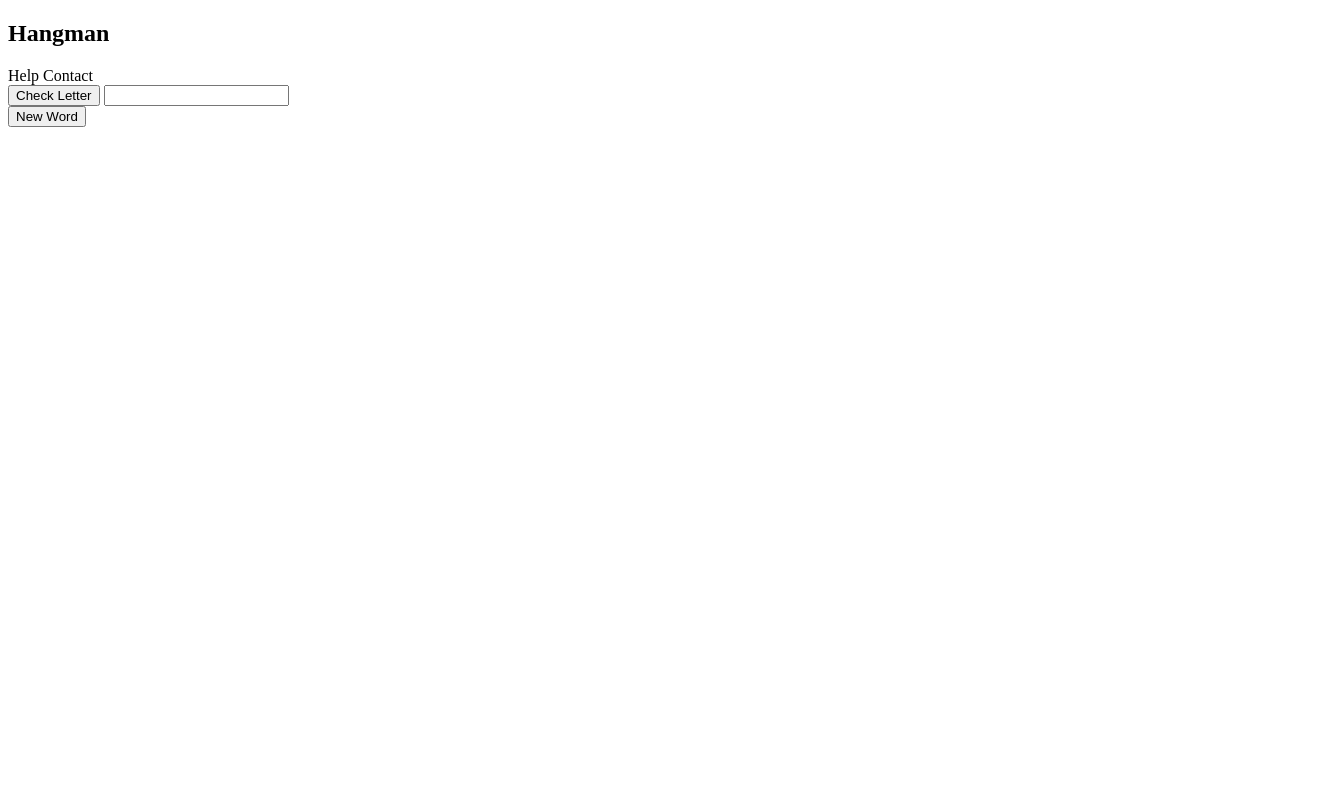
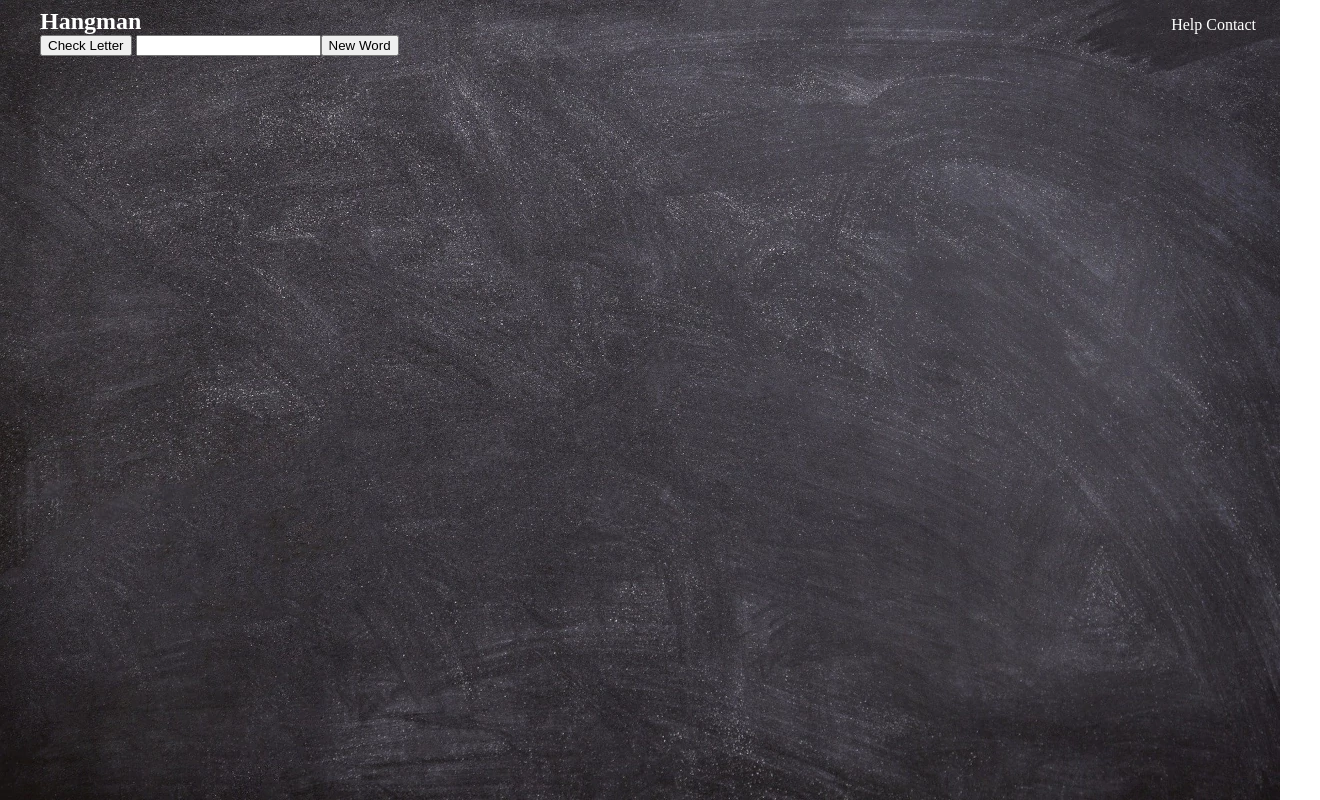
Before and after one commit to RobTheThief/hangman-ci-2, a plain HTML site: page index.html in a window 1280 px wide. Shown: the whole page, 1320 px wide, since content can reach past the window. Drawn offline with Linux system fonts and the light colour scheme.

Commit message:
Style: add background and basic styling

```diff
--- a/assets/css/style.css
+++ b/assets/css/style.css
@@ -0,0 +1,26 @@
+body {
+  background: url("../images/blackboard.webp") no-repeat;
+  height: 100%;
+  width: 100%;
+  color: white;
+}
+
+h1 {
+  float: left;
+}
+
+.margin-left-2rem {
+  margin: 0 0 0 2rem;
+}
+
+.game-controls {
+  width: 100%;
+  display: flex;
+  align-items: center;
+  justify-content: flex-start;
+}
+
+.nav-button-container {
+  float: right;
+  margin: 0.5rem 2rem 0 0;
+}
--- a/index.html
+++ b/index.html
@@ -13,19 +13,21 @@
     </head>
     <body>
         <nav>
-            <h1>Hangman</h1>
-            <a class="help">Help</a>
-            <a class="contact">Contact</a>
+            <h1 class="margin-left-2rem" >Hangman</h1>
+            <div class="nav-button-container">
+                <a class="help">Help</a>
+                <a class="contact">Contact</a>
+            </div>
         </nav>
         <section class="game-body">
 
         </section>
-        <section class="game-controls">
+        <section class="game-controls margin-left-2rem">
             <form action="" method="POST">
                 <input title="Check Letter" value="Check Letter" id="check-letter" name="check-letter" type="button" class="check-letter">
                 <input title="Insert letter to be checked here." id="letter-input" type="text" maxlength="1" required>
             </form>
-            <input value="New Word" type="button" class="new-word">
+            <input title="Reset game and get new word" value="New Word" type="button" class="new-word">
         </section>
     </body>
 </html>
```
Also changed, not shown: assets/images/blackboard.webp (added).
